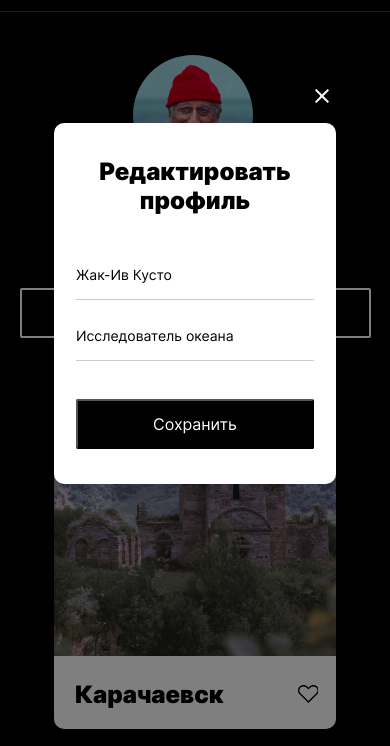
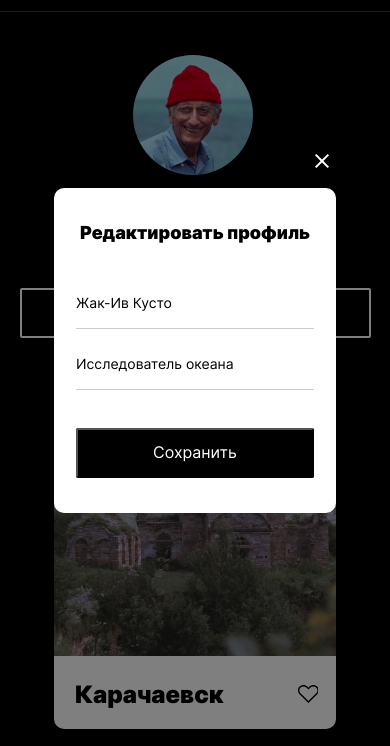
Before and after one commit to OtomiVetra/mesto, a plain HTML site: page index.html in a window 390 px wide. Both pictures are taken after a click on the button 309 px from the left and 292 px from the top of the page. Shown: the part 72-818 px from the top of the page. Drawn offline with Linux system fonts and the light colour scheme.

Commit message:
popup pos fixed

```diff
--- a/blocks/popup/__close-button/popup__close-button.css
+++ b/blocks/popup/__close-button/popup__close-button.css
@@ -10,6 +10,7 @@
    cursor: pointer;
    transition: opacity 0.5s;
    border: 0;
+   padding: 0;
 }
 .popup__close-button:hover{
    opacity: 0.6;
--- a/blocks/popup/__container/popup__container.css
+++ b/blocks/popup/__container/popup__container.css
@@ -6,7 +6,6 @@
    flex-direction: column;
    justify-content: space-around;
    position: relative;
-   margin-top: 195px;
 }
 @media screen and (max-width: 550px){
    .popup__container{
--- a/blocks/popup/__title/popup__title.css
+++ b/blocks/popup/__title/popup__title.css
@@ -6,3 +6,9 @@
    text-align: center;
    margin: 34px 0 34px 0;
 }
+@media screen and (max-width: 550px){
+   .popup__title{
+      font-size: 18px;
+      line-height: 22px;
+   }
+}
--- a/blocks/popup/popup.css
+++ b/blocks/popup/popup.css
@@ -10,5 +10,5 @@
    background-color:rgba(0, 0, 0, 0.5);
    display: none;
    justify-content: center;
-   align-items: flex-start;
+   align-items: center;
 }
--- a/blocks/profile/__button/profile__button.css
+++ b/blocks/profile/__button/profile__button.css
@@ -1,7 +1,6 @@
 .profile__button{
    background: url(../../../images/profile__button3.svg);
    background-color: black;
-   background-size: 30px 30px;
    background-repeat: no-repeat;
    background-position: center;
    color: white;
```
